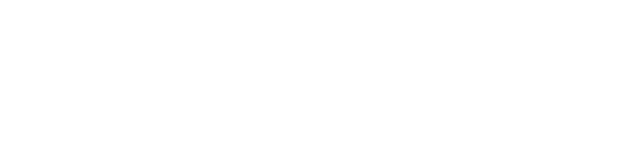
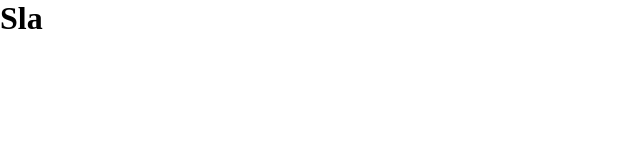
Before and after one commit to juan12331/Linktree, a plain HTML site: page index.html in a window 1280 px wide. Shown: the full height of the page, 0-640 px from the left. Drawn offline with Linux system fonts and the light colour scheme.

Commit message:
Update index.html

```diff
--- a/index.html
+++ b/index.html
@@ -7,7 +7,7 @@
     <link rel="stylesheet" href="style.css">
 </head>
 <body>
-
+    <h1>Sla</h1>
 </body>
 <script src="script.js"></script>
 </html>
```
